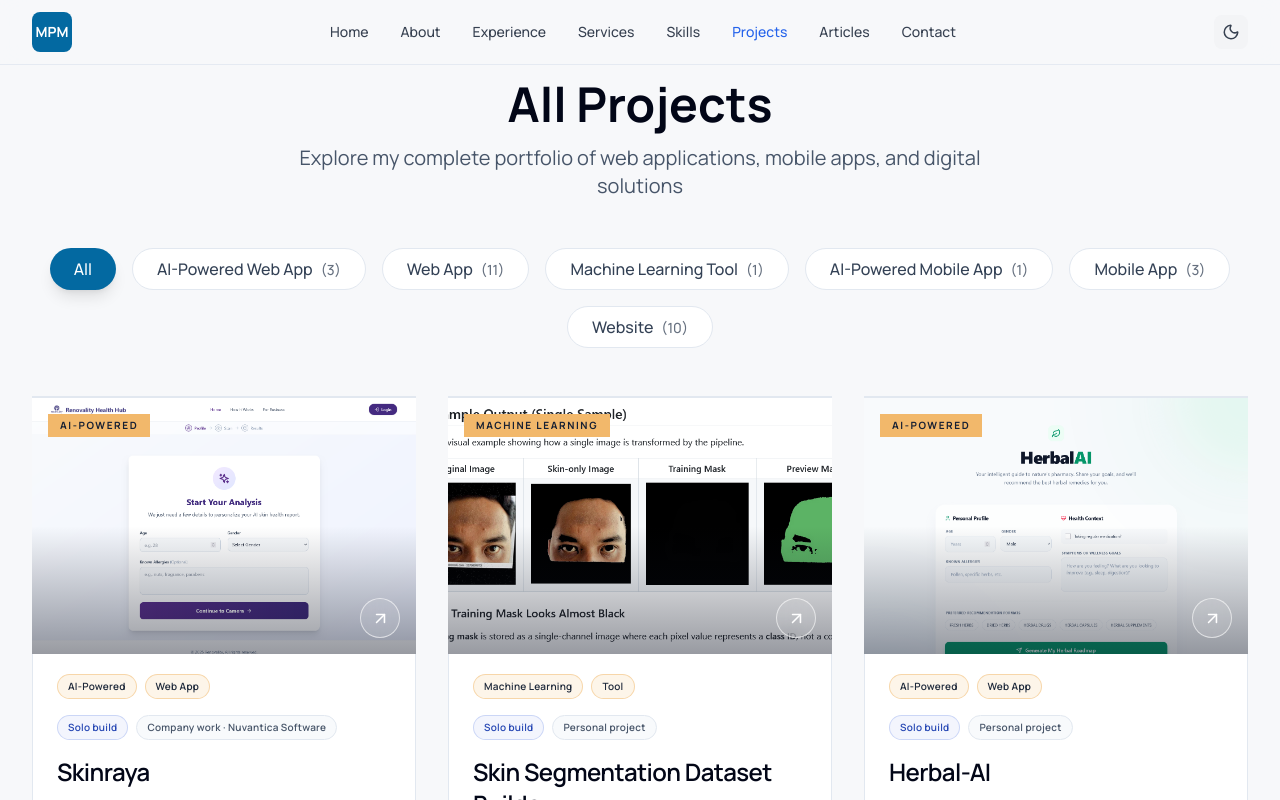
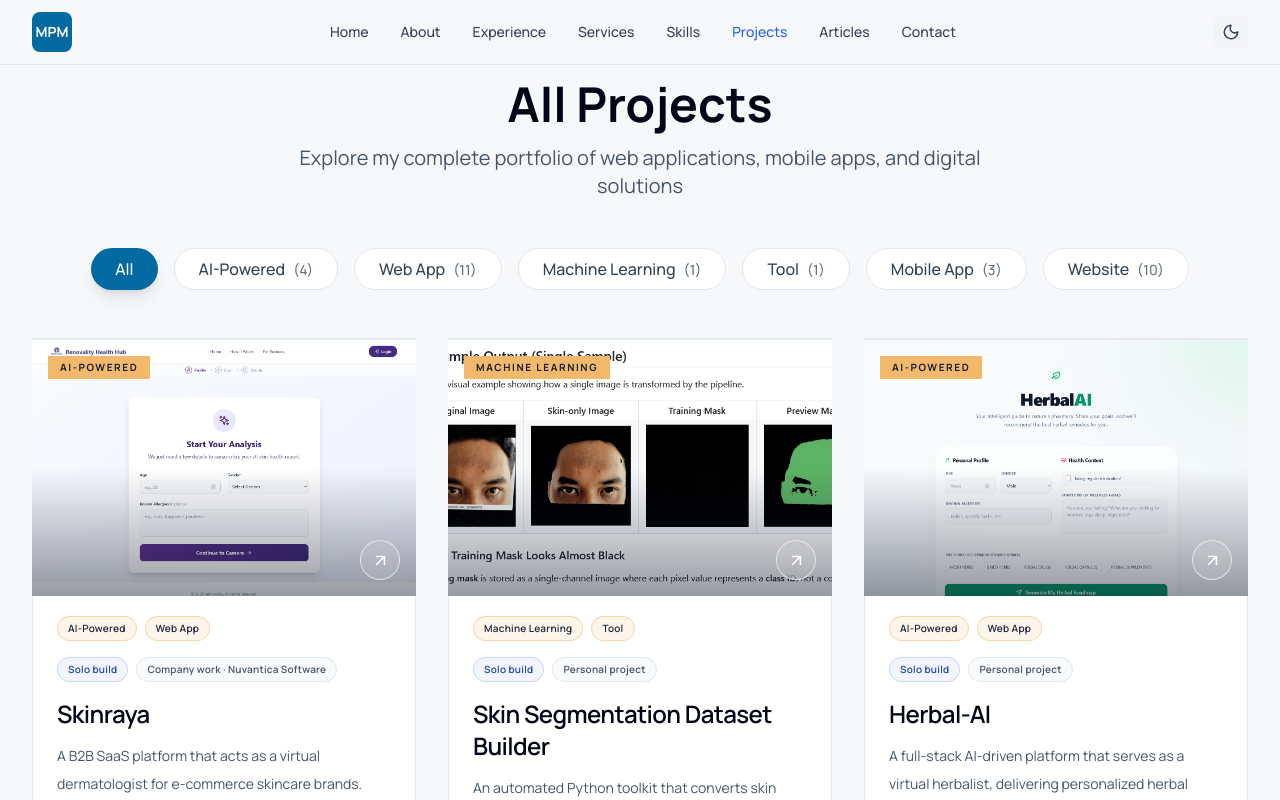
Before and after one commit to micpana/Michael-Panashe-Mudimbu-Portfolio-V2, a React (Vite) app: page /projects in a window 1280 px wide. Shown: the top 800 px of the page. Built offline with nearby package versions, Linux system fonts and the light colour scheme.

Commit message:
Filter projects by normalized category dimensions

```diff
--- a/src/pages/Projects.tsx
+++ b/src/pages/Projects.tsx
@@ -2,6 +2,7 @@ import React, { useState } from 'react';
 import { Helmet } from 'react-helmet-async';
 import ReactGA from "react-ga4";
 import ProjectCard from '../components/ProjectCard';
+import { getProjectCategories } from '../utils/projectMetadata';
 import { ProjectsData } from '../data/projects_data_lazy';
 
 ReactGA.initialize("G-1KT6SKGTKG");
@@ -9,9 +10,8 @@ ReactGA.initialize("G-1KT6SKGTKG");
 const Projects: React.FC = () => {
   const [filter, setFilter] = useState('All');
 
-  // Treat categories as multi-select metadata while supporting older records that only have category.
-  const getCategories = (project: (typeof ProjectsData)[number]): string[] =>
-    Array.from(new Set([...(project.categories ?? []), project.category].filter(Boolean)));
+  // Treat compound labels as distinct dimensions while supporting older records.
+  const getCategories = (project: (typeof ProjectsData)[number]): string[] => getProjectCategories(project);
 
   // Include every category represented by at least one project.
   const categories = ['All', ...Array.from(new Set(ProjectsData.flatMap(getCategories)))];
```
